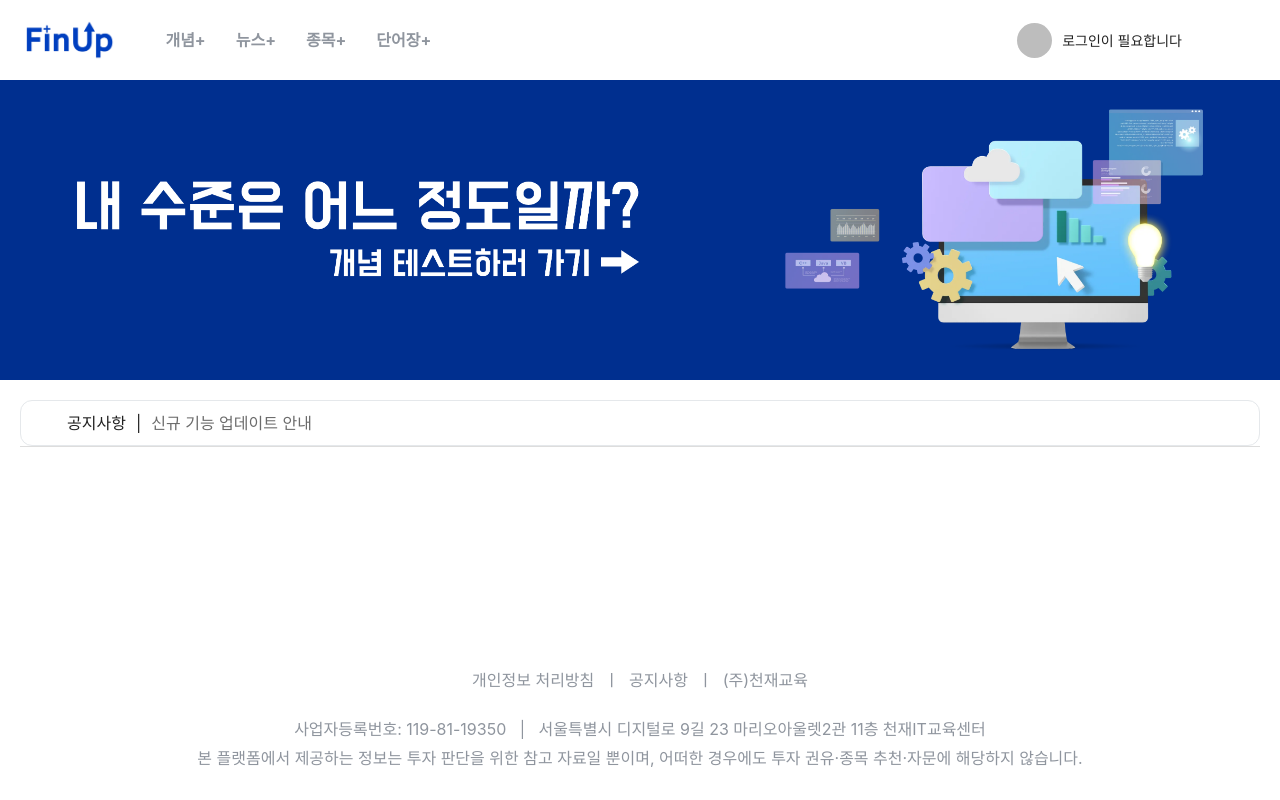
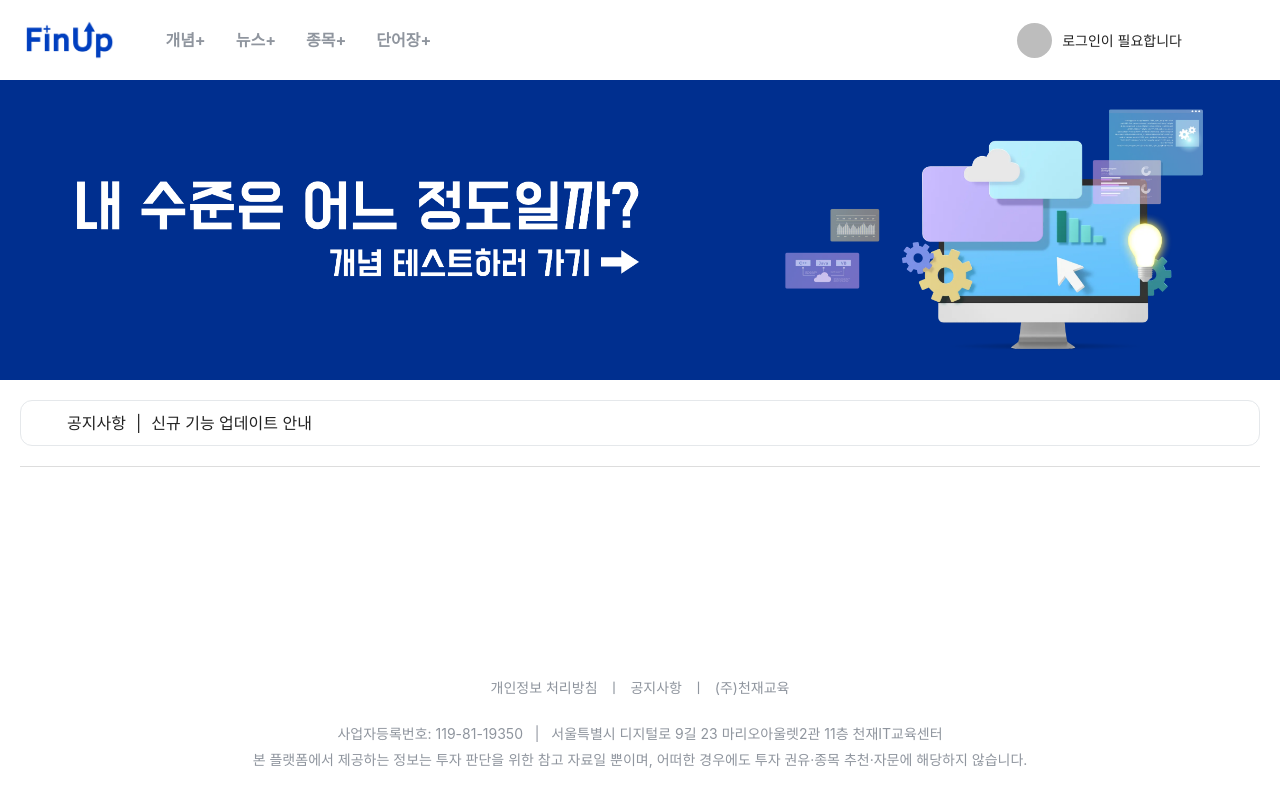
Before and after one commit to kcw9297/finup-frontend, a React (Vite) app: page / in a window 1280 px wide. Shown: the top 800 px of the page. Built offline with nearby package versions, Linux system fonts and the light colour scheme; no server answers; some icons are missing.

Commit message:
홈페이지 상단 작성

```diff
--- a/src/base/components/layout/Footer.jsx
+++ b/src/base/components/layout/Footer.jsx
@@ -22,7 +22,7 @@ export default function Footer() {
         backgroundColor:'white',
         "& p ,& .footer-text": {
             color:"text.light",
-            fontSize:"16px",
+            fontSize:"14px",
           }
       }}
     >
--- a/src/pages/home/HomePage.jsx
+++ b/src/pages/home/HomePage.jsx
@@ -1,51 +1,29 @@
 import { Box } from "@mui/material";
 import { Link } from "react-router-dom";
-import { useEffect, useRef, useState } from "react";
 import MainLayout from "../../base/layouts/MainLayout";
 import banner from '../../assets/banner.png';
 import NotificationsIcon from '@mui/icons-material/Notifications';
 import UnfoldMoreIcon from '@mui/icons-material/UnfoldMore';
+import { useHomePage } from "./useHomePage";
 
 export default function HomePage() {
 
   // 공지사항 목록
-  const noticeList = ["서버 점검 안내(25.12.01)", "신규 기능 업데이트 안내", "서비스 이용 시 유의 사항"];
-  const [noticeCurrent, setNoticeCurrent] = useState(0)
-  const [fade, setFade] = useState(true)
-  const intervalRef = useRef(null)
-
-  const resetInterval = () => {
-    if(intervalRef.current) clearInterval(intervalRef.current)
-      intervalRef.current = setInterval(() => {
-    showNextNotice(false)
-  }, 5000)
-  }
-
-  // 공지 이동
-  const showNextNotice = (shouldReset = true) => {
-    setFade(false)
-    setTimeout(() => {
-      setNoticeCurrent((prev) => (prev+1) % noticeList.length)
-      setFade(true)
-      if(shouldReset) resetInterval()
-    }, 400)
-  }
-
-  // 공지사항 자동 이동(3초)
-  useEffect(() => {
-    resetInterval()
-    return () => clearInterval(intervalRef.current)
-  }, [])
+  const noticeList = ["서버 점검 안내(25.12.01)", "신규 기능 업데이트 안내", "서비스 이용 시 유의 사항"]
+  const {noticeCurrent, fade, showNext} = useHomePage(noticeList)
 
     return (
       <>
         <MainLayout>
+
           {/* Top */}
           <Box sx={{display:'flex', flexDirection:'column', gap:'20px', borderBottom:"1px solid #ddd"}}>
+
             {/* 배너 */}
             <Box component={Link} to="" sx={{display:"flex", alignItems:"center", justifyContent:"center"}}>
               <img src={banner} alt="배너" style={{height:300, borderRadius:20}}/>
             </Box>
+
             {/* 공지사항 */}
             <Box
               sx={{display:'flex', justifyContent:'space-between', padding:'10px 20px', border:1, borderColor:'line.main', borderRadius:3,
@@ -57,7 +35,12 @@ export default function HomePage() {
                 <p>|</p>
                 <p style={{opacity: fade ? 1 : 0, transition:'opacity 0.3s ease-in-out'}}>{noticeList[noticeCurrent]}</p>
               </Box>
-              <UnfoldMoreIcon onClick={() => showNextNotice(true)} sx={{cursor:"pointer"}}/>
+              <UnfoldMoreIcon onClick={() => showNext(true)} sx={{cursor:"pointer"}}/>
+            </Box>
+
+            {/* 환율, 코스피, 코스닥 */}
+            <Box>
+
             </Box>
           </Box>
 
--- /dev/null
+++ b/src/pages/home/useHomePage.js
@@ -0,0 +1,34 @@
+import { useState, useRef, useEffect } from "react"
+
+// 홈 - 공지사항 이동 js
+
+export function useHomePage (noticeList, delay = 4000) {
+  const [noticeCurrent, setNoticeCurrent] = useState(0)
+  const [fade, setFade] = useState(true)
+  const intervalRef = useRef(null)
+
+  // intervalRef 초기화 (인위적으로 공지 넘기면 자동 이동 타이머 리셋)
+  const resetInterval = () => {
+    if (intervalRef.current) clearInterval(intervalRef.current)
+      intervalRef.current = setInterval(() => {
+      showNext(false);
+    }, delay);
+  };
+
+  // 다음 공지로 이동
+  const showNext = (reset = true) => {
+    setFade(false)
+    setTimeout(() => {
+      setNoticeCurrent((prev) => (prev + 1) % noticeList.length)
+      setFade(true)
+      if (reset) resetInterval()
+    }, 400)
+  }
+
+  useEffect(() => {
+    resetInterval()
+    return () => clearInterval(intervalRef.current)
+  }, [])
+
+  return { noticeCurrent, fade, showNext }
+}
```
